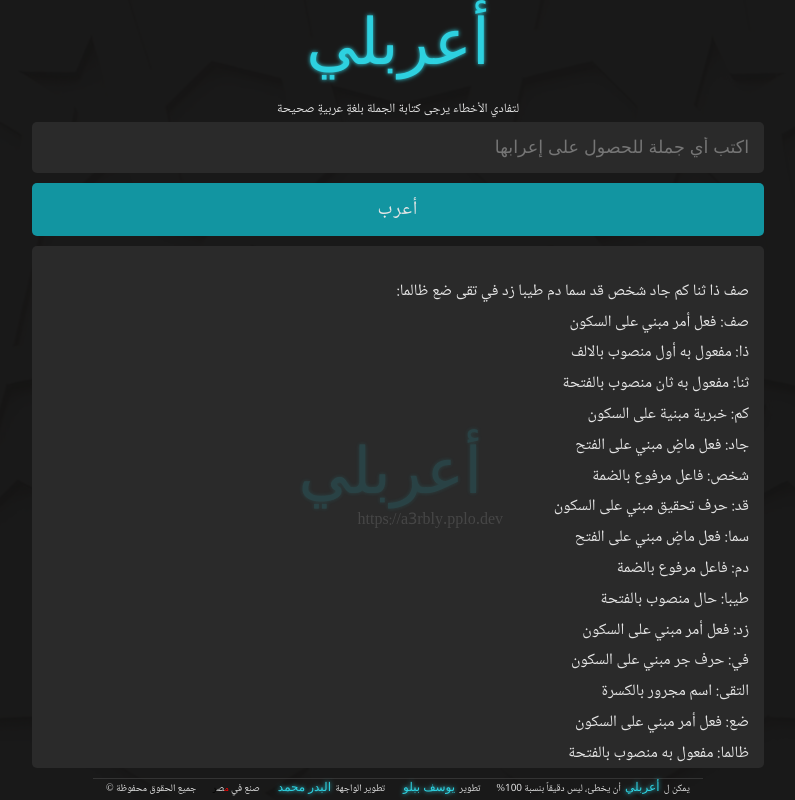
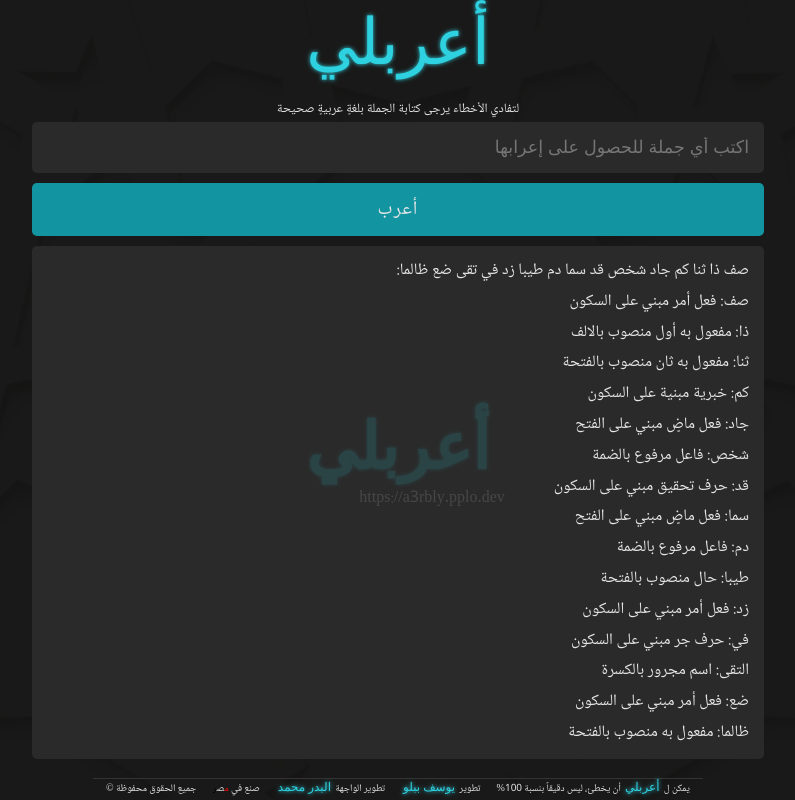
Before and after one commit to Albadro/A3rbly-Frontend, a plain HTML site: page index (3).html in a window 1280 px wide. Shown: the whole page, without its empty margins (242-1037 px from the left). Drawn offline with nearby package versions, Linux system fonts and the light colour scheme; a web font is replaced by a local one.

Commit message:
redid the water mark to avoid the white space the were left in the original place of the water mark after being repositioned with sticky

```diff
--- a/index (3).html
+++ b/index (3).html
@@ -21,7 +21,10 @@
             />
             <button id="send_button" class="send-btn">أعرب</button>
             <div id="response" class="response-box invisible"></div>
-
+            <div class="watermark">
+                <h2 class="special">أعربلي</h2>
+                <p>https://a3rbly.pplo.dev</p>
+            </div>
             <footer>
                 <p>
                     يمكن ل <span class="special">أعربلي</span> أن يخطئ، ليس
--- a/style/main.css
+++ b/style/main.css
@@ -114,6 +114,21 @@ p.warn {
         background-color: var(--main-hvr-clr);
     }
 }
+.watermark {
+    position: absolute;
+    top: 50%;
+    right: 50%;
+    pointer-events: none;
+    z-index: 1;
+    opacity: 0.15;
+    transform: translate(50%, 10%);
+    & > h2 {
+        font-size: 64px;
+    }
+    & > p {
+        transform: translateX(15px);
+    }
+}
 .response-box {
     --resbonse-bg: var(--bgb-clr);
     --watermark-opacity: 0.15;
@@ -125,7 +140,6 @@ p.warn {
     line-height: 1.3;
     font-size: 1.25;
     overflow-y: auto;
-    flex-grow: 1;
     opacity: 0;
     transform: translateY(-25px);
     pointer-events: none;
@@ -135,30 +149,6 @@ p.warn {
         opacity: 1;
         transform: translateY(0);
         pointer-events: auto;
-    }
-    /* water mark */
-    &::after {
-        content: "أعربلي";
-        position: sticky;
-        bottom: 50%;
-        right: 38%;
-        color: var(--inv-clr);
-        text-shadow: 0 0 4px var(--inv-clr);
-        font-family: "Aref Ruqaa Ink", serif;
-        filter: invert(1);
-        font-size: 64px;
-        z-index: -1;
-        opacity: var(--watermark-opacity);
-        pointer-events: none;
-    }
-    &::before {
-        content: "https://a3rbly.pplo.dev";
-        position: sticky;
-        top: 50%;
-        right: 35%;
-        z-index: -1;
-        opacity: var(--watermark-opacity);
-        pointer-events: none;
     }
     &::-webkit-scrollbar {
         width: 5px;
@@ -176,6 +166,9 @@ p.warn {
     }
     &::-webkit-scrollbar-thumb:hover {
         background: var(--main-hvr-clr);
+    }
+    & > p {
+        z-index: 2;
     }
     & > p:not(:last-of-type) {
         margin-bottom: 10px;
```
